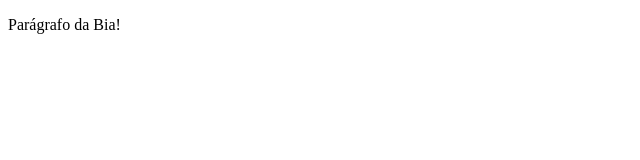
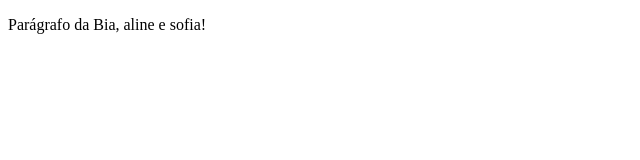
Before and after one commit to beatrizmanfredini/TAREFA280220, a plain HTML site: page index.html in a window 1280 px wide. Shown: the whole page, without its empty margins (0-640 px from the left). Drawn offline with Linux system fonts and the light colour scheme.

Commit message:
versao nova

```diff
--- a/index.html
+++ b/index.html
@@ -5,6 +5,6 @@
 	<title>Sistema GitHub</title>
 		</head>
 <body>
-	<p>Parágrafo da Bia!</p>
+	<p>Parágrafo da Bia, aline e sofia!</p>
 </body>
 </html>
```
